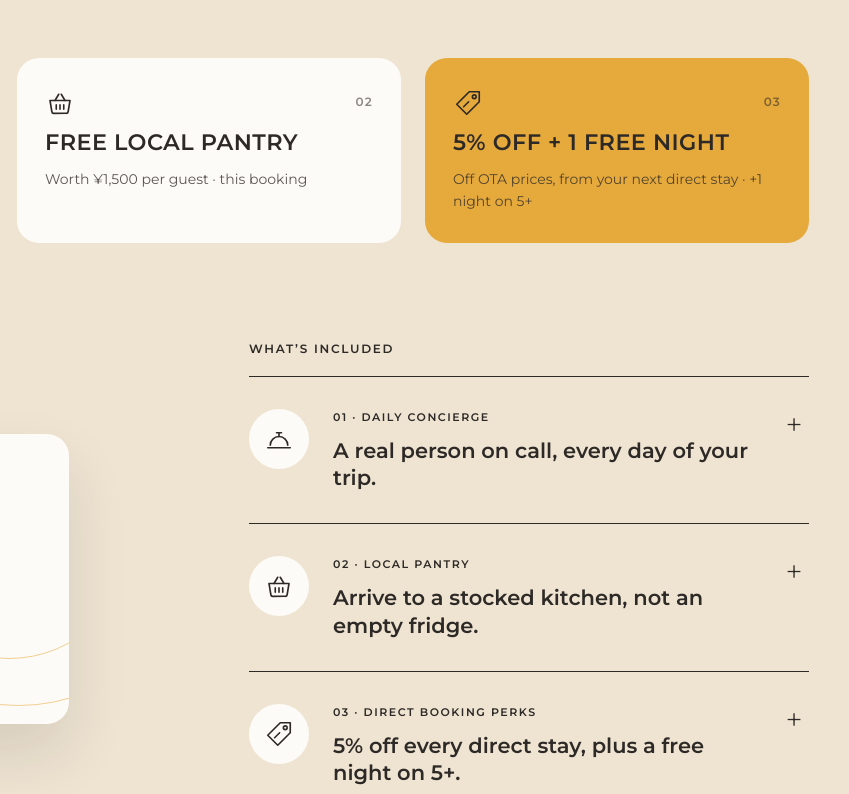
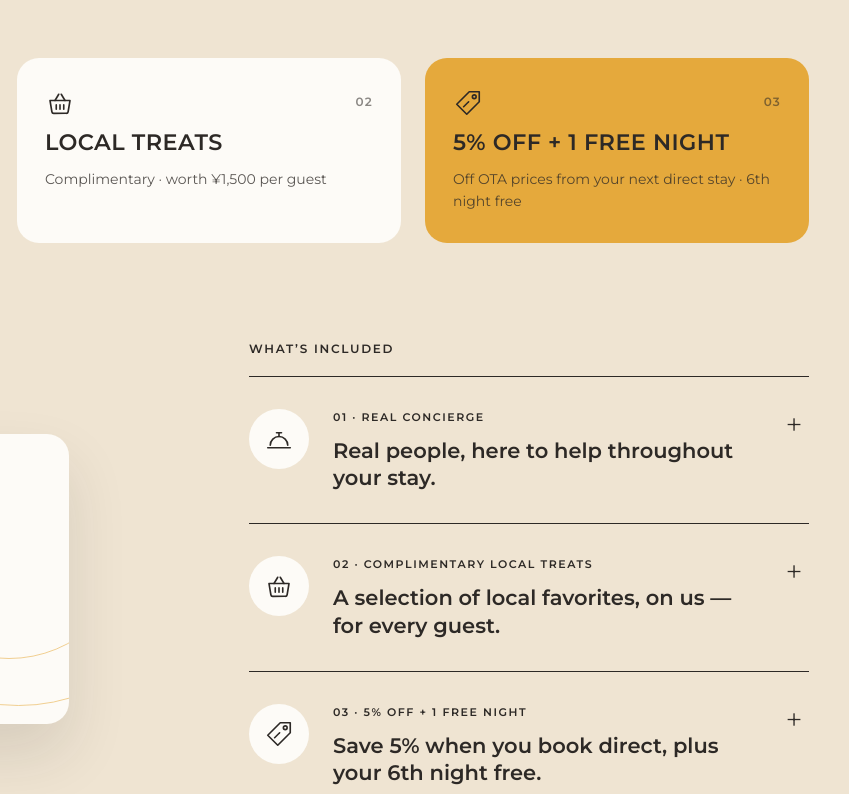
Before and after one commit to casteronly5/ostay-landing, a plain HTML site: page v2/index.html in a window 1280 px wide. Shown: the part 1980-2774 px from the top of the page, 431-1280 px from the left. Drawn offline with Linux system fonts and the light colour scheme.

Commit message:
Final copy

```diff
--- a/v2/content/site.json
+++ b/v2/content/site.json
@@ -104,7 +104,7 @@
           "Local markets & street food",
           "Easy evening walks"
         ],
-        "button": "Find a city-centre stay",
+        "button": "Find a city-center stay",
         "image": "assets/why/02-city-arch-balcony.jpg"
       },
       {
--- a/v2/index.html
+++ b/v2/index.html
@@ -14,7 +14,7 @@
 <link rel="preconnect" href="https://fonts.googleapis.com">
 <link rel="preconnect" href="https://fonts.gstatic.com" crossorigin>
 <link href="https://fonts.googleapis.com/css2?family=Montserrat:wght@300;400;600&display=swap" rel="stylesheet">
-<link rel="stylesheet" href="style.css?v=v2-20261110b">
+<link rel="stylesheet" href="style.css?v=v2-20261116">
 <script>addEventListener("error",function(){document.documentElement.classList.add("no-anim")},true)</script>
 </head>
 <body>
@@ -96,13 +96,13 @@
         <p class="eyebrow">02 · OSTAY Members</p>
         <h2 class="h2 mem__title">Join Free.<br>Get More.</h2>
       </div>
-      <p class="lead">Free membership — just your name and email. A real person on call throughout your trip, a free local pantry on this booking, and 5% off every direct stay after that.</p>
+      <p class="lead">Free membership — just your name and email. Real people on hand throughout your stay, complimentary local treats on this booking, and 5% off every direct stay after that.</p>
     </div>
 
     <ul class="perks" aria-label="Member benefits">
       <li class="perk"><img class="ic" src="../assets/icons/m/bell.svg" alt="" aria-hidden="true"><b class="perk__no">01</b><strong>REAL CONCIERGE</strong><span>Daily · 9–22 JST (Japan) · 8–23 ICT (Thailand)</span></li>
-      <li class="perk"><img class="ic" src="../assets/icons/m/basket.svg" alt="" aria-hidden="true"><b class="perk__no">02</b><strong>FREE LOCAL PANTRY</strong><span>Worth ¥1,500 per guest · this booking</span></li>
-      <li class="perk perk--hi"><img class="ic" src="../assets/icons/m/tag.svg" alt="" aria-hidden="true"><b class="perk__no">03</b><strong>5% OFF + 1 FREE NIGHT</strong><span>Off OTA prices, from your next direct stay · +1 night on 5+</span></li>
+      <li class="perk"><img class="ic" src="../assets/icons/m/basket.svg" alt="" aria-hidden="true"><b class="perk__no">02</b><strong>LOCAL TREATS</strong><span>Complimentary · worth ¥1,500 per guest</span></li>
+      <li class="perk perk--hi"><img class="ic" src="../assets/icons/m/tag.svg" alt="" aria-hidden="true"><b class="perk__no">03</b><strong>5% OFF + 1 FREE NIGHT</strong><span>Off OTA prices from your next direct stay · 6th night free</span></li>
     </ul>
 
     <div class="mem__detail">
@@ -120,8 +120,8 @@
           <div class="acc__item">
             <button class="acc__btn" aria-expanded="false">
               <span class="acc__badge"><img class="ic" src="../assets/icons/m/bell.svg" alt="" aria-hidden="true"></span>
-              <span class="acc__num">01 · Daily concierge</span>
-              <span class="acc__title">A real person on call,<br> every day of your trip.</span>
+              <span class="acc__num">01 · Real concierge</span>
+              <span class="acc__title">Real people, here to help<br> throughout your stay.</span>
               <span class="acc__icon">+</span>
             </button>
             <div class="acc__panel"><div><div class="acc__content"><div>
@@ -138,8 +138,8 @@
           <div class="acc__item">
             <button class="acc__btn" aria-expanded="false">
               <span class="acc__badge"><img class="ic" src="../assets/icons/m/basket.svg" alt="" aria-hidden="true"></span>
-              <span class="acc__num">02 · Local pantry</span>
-              <span class="acc__title">Arrive to a stocked kitchen,<br> not an empty fridge.</span>
+              <span class="acc__num">02 · Complimentary local treats</span>
+              <span class="acc__title">A selection of local favorites,<br> on us — for every guest.</span>
               <span class="acc__icon">+</span>
             </button>
             <div class="acc__panel"><div><div class="acc__content"><div>
@@ -152,8 +152,8 @@
           <div class="acc__item">
             <button class="acc__btn" aria-expanded="false">
               <span class="acc__badge"><img class="ic" src="../assets/icons/m/tag.svg" alt="" aria-hidden="true"></span>
-              <span class="acc__num">03 · Direct booking perks</span>
-              <span class="acc__title">5% off every direct stay,<br> plus a free night on 5+.</span>
+              <span class="acc__num">03 · 5% off + 1 free night</span>
+              <span class="acc__title">Save 5% when you book direct,<br> plus your 6th night free.</span>
               <span class="acc__icon">+</span>
             </button>
             <div class="acc__panel"><div><div class="acc__content"><div>
@@ -226,7 +226,7 @@
       <p class="tagline" data-t="why.items.1.tagline">A base connected to the pulse of the city.</p>
       <p class="body" data-t="why.items.1.body">Step outside into the lively heart of town. Shop the markets, eat your way through the streets, and never worry about the way home.</p>
       <ul class="dots" data-li="why.items.1.bullets"><li>Near stations &amp; downtown</li><li>Local markets &amp; street food</li><li>Easy evening walks</li></ul>
-      <a class="btn btn--yellow btn--sm" data-booking="main" href="#book"><span data-t="why.items.1.button">Find a city-centre stay</span> <span class="arr down">↓</span></a>
+      <a class="btn btn--yellow btn--sm" data-booking="main" href="#book"><span data-t="why.items.1.button">Find a city-center stay</span> <span class="arr down">↓</span></a>
     </div></div>
   </div>
 
@@ -339,6 +339,6 @@
   <a class="btn btn--yellow" data-booking="main" href="#book">Book <span class="arr down">↓</span></a>
 </div>
 
-<script src="script.js?v=v2-20261110"></script>
+<script src="script.js?v=v2-20261116"></script>
 </body>
 </html>
```
Also changed, not shown: 1 other file.
